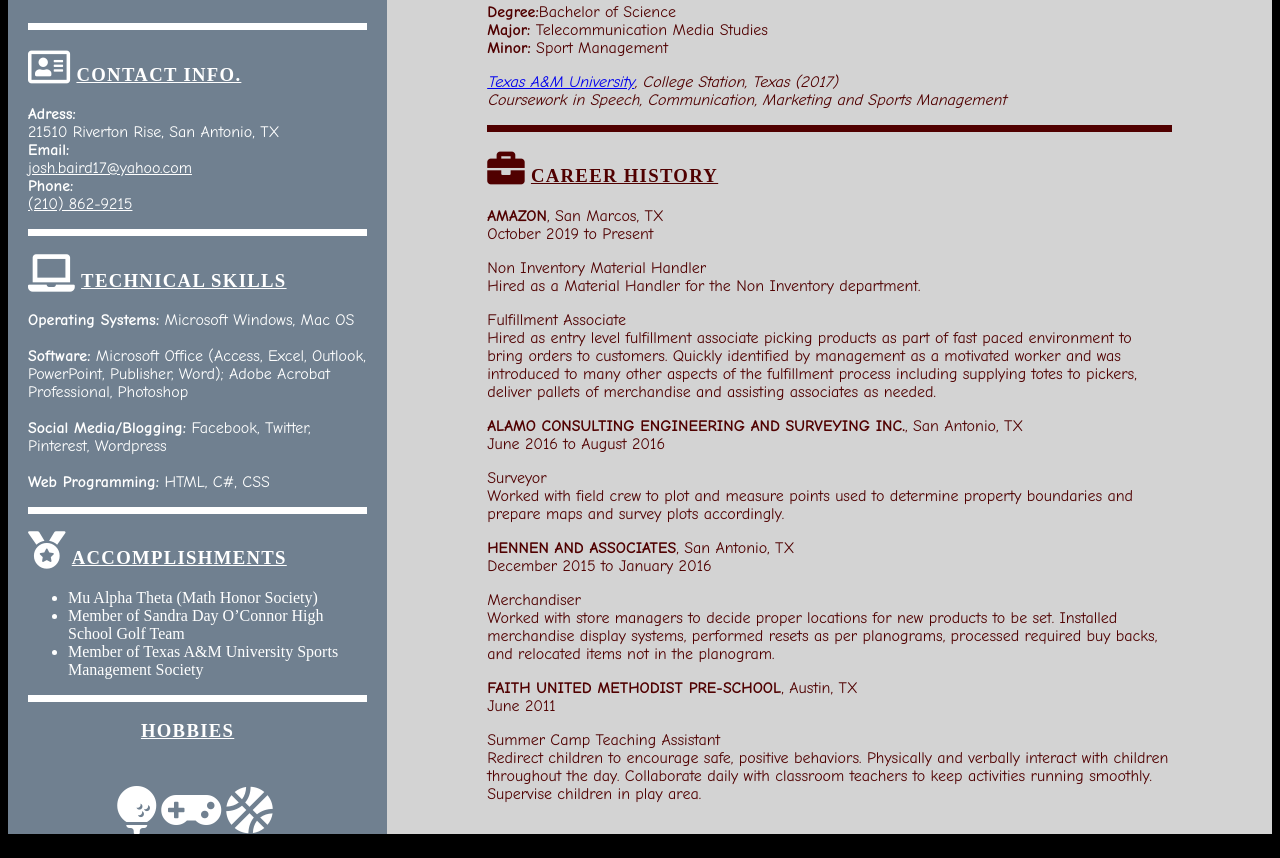
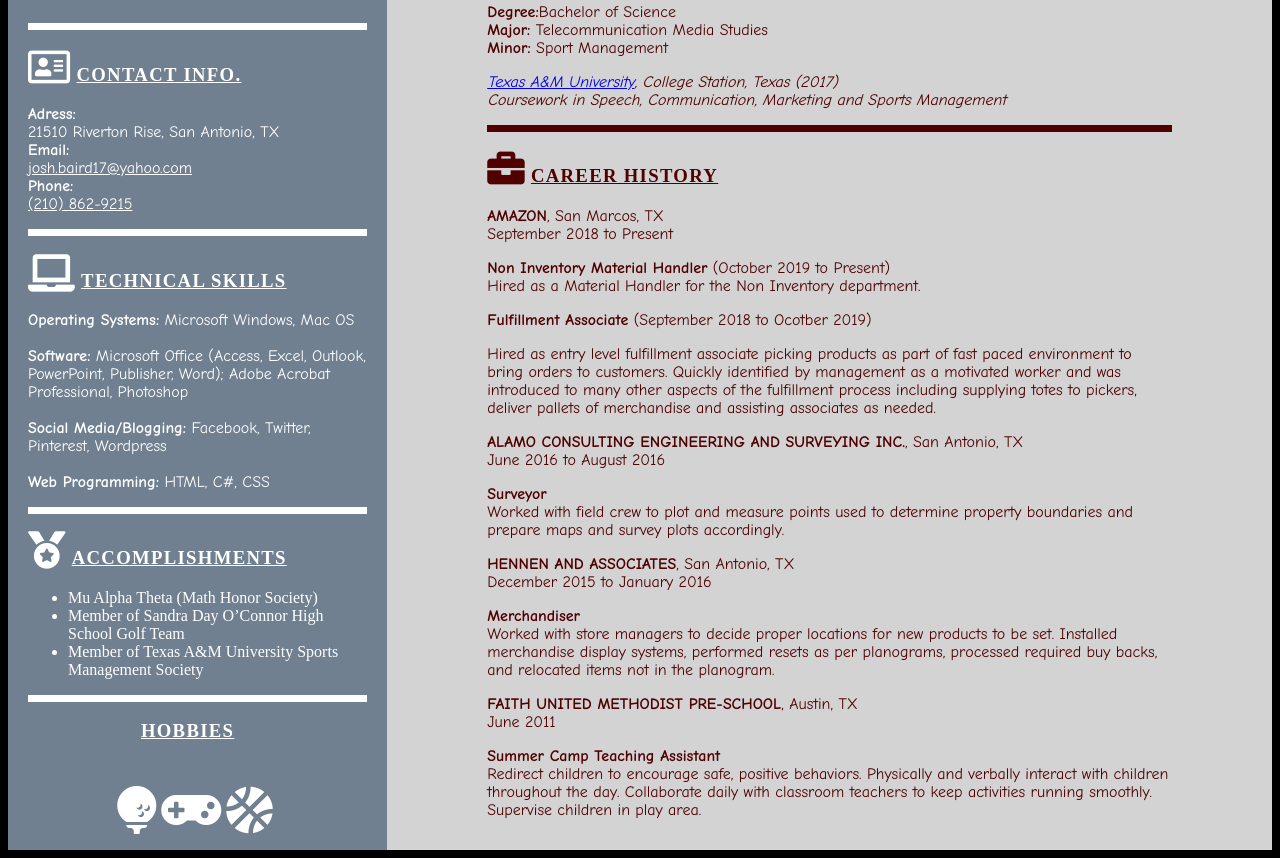
Before and after one commit to joshbaird17/resume, a plain HTML site: page index.html in a window 1280 px wide. Shown: the part 380-1238 px from the top of the page. Drawn offline with Linux system fonts and the light colour scheme.

Commit message:
Update index.html

```diff
--- a/index.html
+++ b/index.html
@@ -102,23 +102,19 @@
 
 					<h3 class="nonwhite"><i class="fas fa-briefcase fa-2x"></i>CAREER HISTORY</h3>
 
-					<p><b>AMAZON</b>, San Marcos, TX<br>October 2019 to Present</p>
-					<p>Non Inventory Material Handler<br>
+					<p><b>AMAZON</b>, San Marcos, TX<br>September 2018 to Present</p>
+					<p><b>Non Inventory Material Handler</b> (October 2019 to Present)<br>
 					Hired as a Material Handler for the Non Inventory department. </p>
-
-					<p>Fulfillment Associate<br>
-					Hired as entry level fulfillment associate picking products as part of fast paced environment to bring orders to customers. Quickly identified by management as a motivated worker and was introduced to many other aspects of the fulfillment process including supplying totes to pickers, deliver pallets of merchandise and assisting associates as needed.</p>
-
+					<p><b>Fulfillment Associate</b> (September 2018 to Ocotber 2019)</p>
+					<p>Hired as entry level fulfillment associate picking products as part of fast paced environment to bring orders to customers. Quickly identified by management as a motivated worker and was introduced to many other aspects of the fulfillment process including supplying totes to pickers, deliver pallets of merchandise and assisting associates as needed.</p>
 					<p><b>ALAMO CONSULTING ENGINEERING AND SURVEYING INC.</b>, San Antonio, TX<br>June 2016 to August 2016</p>
-					<p>Surveyor<br>
+					<p><b>Surveyor</b><br>
 					Worked with field crew to plot and measure points used to determine property boundaries and prepare maps and survey plots accordingly.</p>
-
 					<p><b>HENNEN AND ASSOCIATES</b>, San Antonio, TX<br>December 2015 to January 2016</p>
-					<p>Merchandiser<br>
+					<p><b>Merchandiser</b><br>
 					Worked with store managers to decide proper locations for new products to be set. Installed merchandise display systems, performed resets as per planograms, processed required buy backs, and relocated items not in the planogram.</p>
-
 					<p><b>FAITH UNITED METHODIST PRE-SCHOOL</b>, Austin, TX<br>June 2011</p>
-					<p>Summer Camp Teaching Assistant<br>
+					<p><b>Summer Camp Teaching Assistant</b><br>
 					Redirect children to encourage safe, positive behaviors. Physically and verbally interact with children throughout the day. Collaborate daily with classroom teachers to keep activities running smoothly. Supervise children in play area.</p>
 				</section>
 
```
